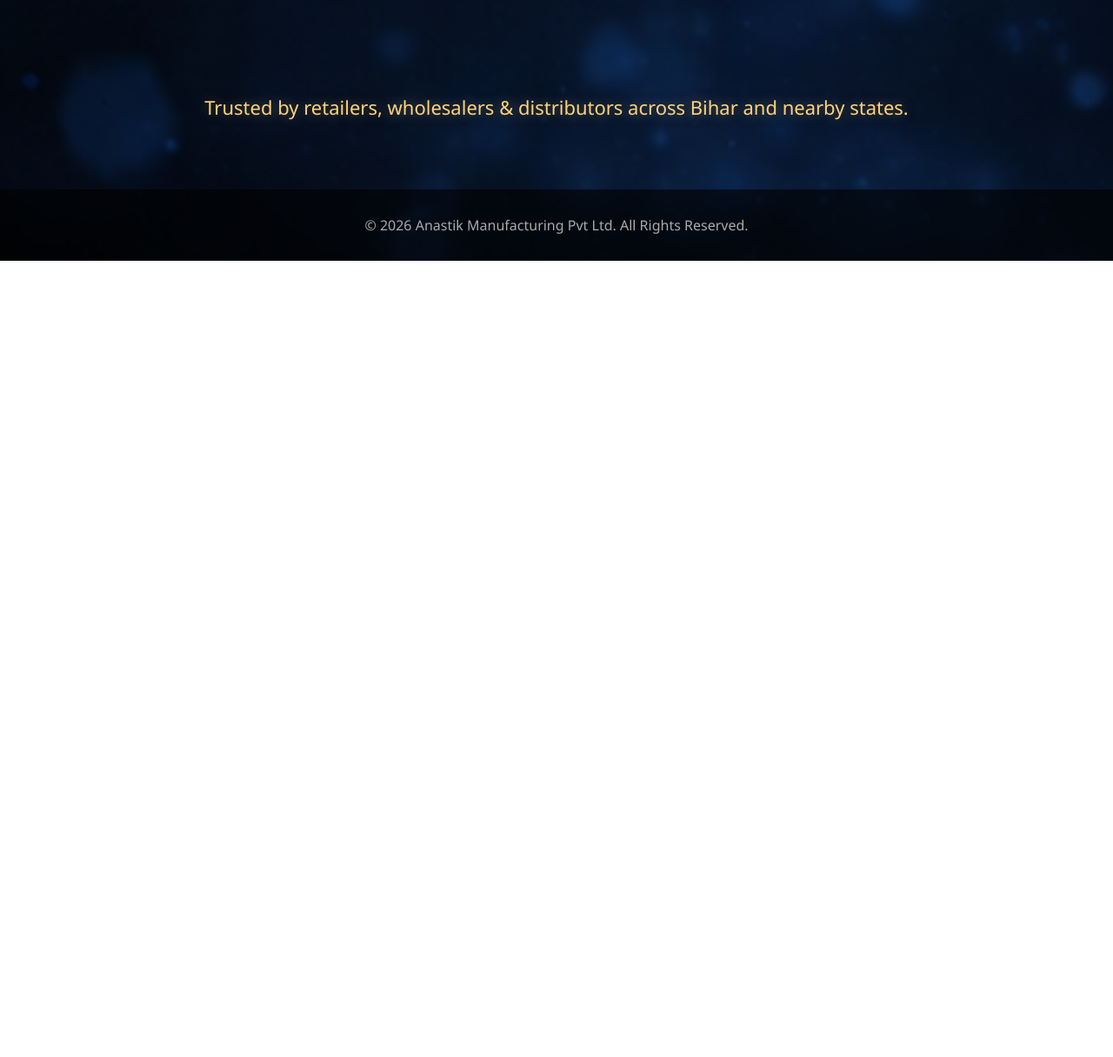
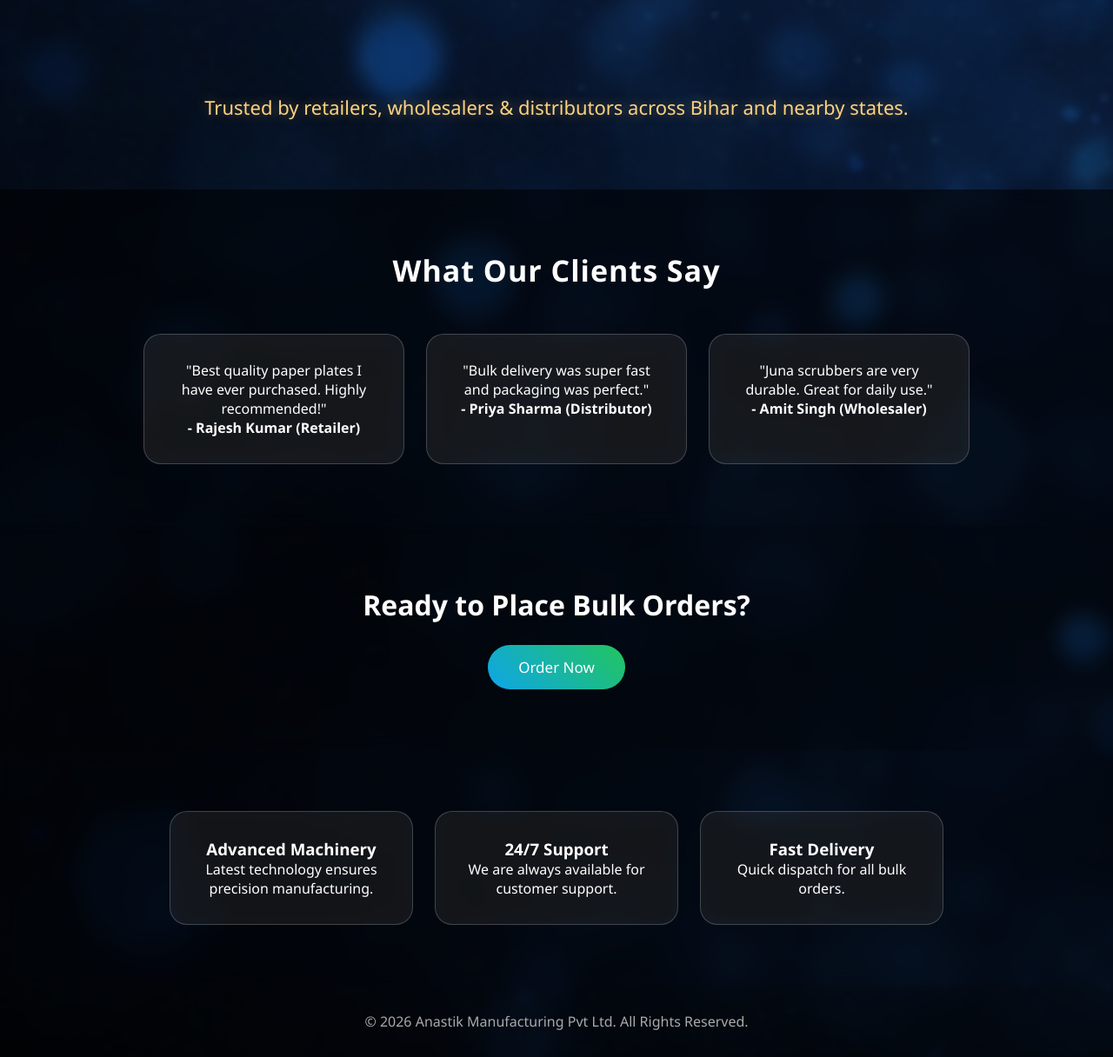
Before and after one commit to Govind8050/shivam-chaudhry-project, a plain HTML site: page Public/index.html in a window 1280 px wide. Shown: the part 3415-4631 px from the top of the page at 87% size. Before the commit the page ends 3715 px from the top, so only its background shows below. Drawn offline with nearby package versions, Linux system fonts and the light colour scheme; animation ran at ten frames a second.

Commit message:
Html content are added

```diff
--- a/Public/index.html
+++ b/Public/index.html
@@ -458,6 +458,61 @@ Login
     </div>
 </div>
 
+<!-- Add The Last Update With company  -->
+ <div class="testimonial-section">
+
+    <div class="testimonial-title">What Our Clients Say</div>
+
+    <div class="testimonial-container">
+
+        <div class="testimonial-card">
+            <p>"Best quality paper plates I have ever purchased. Highly recommended!"</p>
+            <h4>- Rajesh Kumar (Retailer)</h4>
+        </div>
+
+        <div class="testimonial-card">
+            <p>"Bulk delivery was super fast and packaging was perfect."</p>
+            <h4>- Priya Sharma (Distributor)</h4>
+        </div>
+
+        <div class="testimonial-card">
+            <p>"Juna scrubbers are very durable. Great for daily use."</p>
+            <h4>- Amit Singh (Wholesaler)</h4>
+        </div>
+
+    </div>
+
+</div>
+<div class="cta-section">
+
+    <div class="cta-text">
+        Ready to Place Bulk Orders?
+    </div>
+
+    <button onclick="showSection('order')" class="cta-btn">
+        Order Now
+    </button>
+
+</div>
+<div class="feature-section">
+
+    <div class="feature-box">
+        <h3>Advanced Machinery</h3>
+        <p>Latest technology ensures precision manufacturing.</p>
+    </div>
+
+    <div class="feature-box">
+        <h3>24/7 Support</h3>
+        <p>We are always available for customer support.</p>
+    </div>
+
+    <div class="feature-box">
+        <h3>Fast Delivery</h3>
+        <p>Quick dispatch for all bulk orders.</p>
+    </div>
+
+</div>
+
 <footer class="footer">
     <p>© 2026 Anastik Manufacturing Pvt Ltd. All Rights Reserved.</p>
 </footer>
--- a/Public/style.css
+++ b/Public/style.css
@@ -2424,3 +2424,106 @@ select.zxInput{
     background: #00d9ff;
     border-radius: 10px;
 }
+
+
+/* Last Html comtent update */
+.testimonial-section {
+    padding: 70px 20px;
+    background: rgba(0, 0, 0, 0.55);
+    backdrop-filter: blur(10px);
+    text-align: center;
+    color: #fff;
+}
+
+.testimonial-title {
+    font-size: 34px;
+    margin-bottom: 50px;
+    font-weight: 700;
+    letter-spacing: 1px;
+}
+
+.testimonial-container {
+    display: flex;
+    gap: 25px;
+    justify-content: center;
+    flex-wrap: wrap;
+}
+
+.testimonial-card {
+    background: rgba(255, 255, 255, 0.08);
+    backdrop-filter: blur(12px);
+    padding: 30px;
+    border-radius: 20px;
+    width: 300px;
+    border: 1px solid rgba(255,255,255,0.2);
+    transition: 0.4s ease;
+}
+
+.testimonial-card:hover {
+    transform: translateY(-12px) scale(1.03);
+    box-shadow: 0 15px 40px rgba(0,0,0,0.5);
+}
+
+
+/* ================= CTA ================= */
+
+.cta-section {
+    padding: 70px 20px;
+    background: rgba(0, 0, 0, 0.6);
+    backdrop-filter: blur(8px);
+    text-align: center;
+    color: white;
+}
+
+.cta-text {
+    font-size: 32px;
+    margin-bottom: 25px;
+    font-weight: 700;
+}
+
+.cta-btn {
+    padding: 14px 35px;
+    background: linear-gradient(45deg, #0ea5e9, #22c55e);
+    color: white;
+    border: none;
+    border-radius: 40px;
+    font-size: 17px;
+    cursor: pointer;
+    transition: 0.4s;
+}
+
+.cta-btn:hover {
+    transform: scale(1.1);
+    box-shadow: 0 0 20px #22c55e;
+}
+
+
+/* ================= FEATURE ================= */
+
+.feature-section {
+    display: flex;
+    justify-content: center;
+    gap: 25px;
+    padding: 70px 20px;
+    flex-wrap: wrap;
+    background: rgba(0, 0, 0, 0.55);
+    backdrop-filter: blur(10px);
+}
+
+.feature-box {
+    background: rgba(255, 255, 255, 0.07);
+    backdrop-filter: blur(12px);
+    padding: 30px;
+    border-radius: 20px;
+    width: 280px;
+    color: white;
+    text-align: center;
+    border: 1px solid rgba(255,255,255,0.2);
+    transition: 0.4s ease;
+}
+
+.feature-box:hover {
+    transform: translateY(-10px) scale(1.05);
+    box-shadow: 0 10px 35px rgba(0,0,0,0.6);
+}
+/* Last Html content update closed.. */
```
